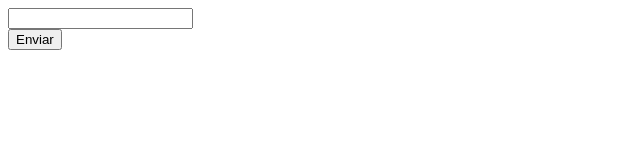
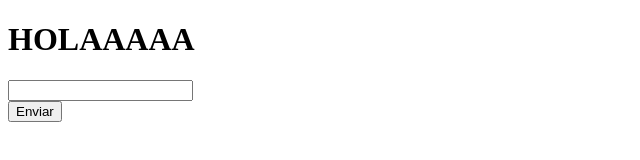
Before and after one commit to MarcoUriel7777/MarcoUriel7777.github.io, a plain HTML site: page index.html in a window 1280 px wide. Shown: the whole page, without its empty margins (0-640 px from the left). Drawn offline with Linux system fonts and the light colour scheme.

Commit message:
index.html

```diff
--- a/index.html
+++ b/index.html
@@ -6,6 +6,7 @@
     <title>Document</title>
 </head>
 <body>
+    <h1>HOLAAAAA</h1>
     <form action="ejercicio3.php" method="get">
         <input type="text" name="nombre" id="">
         <br>
```
